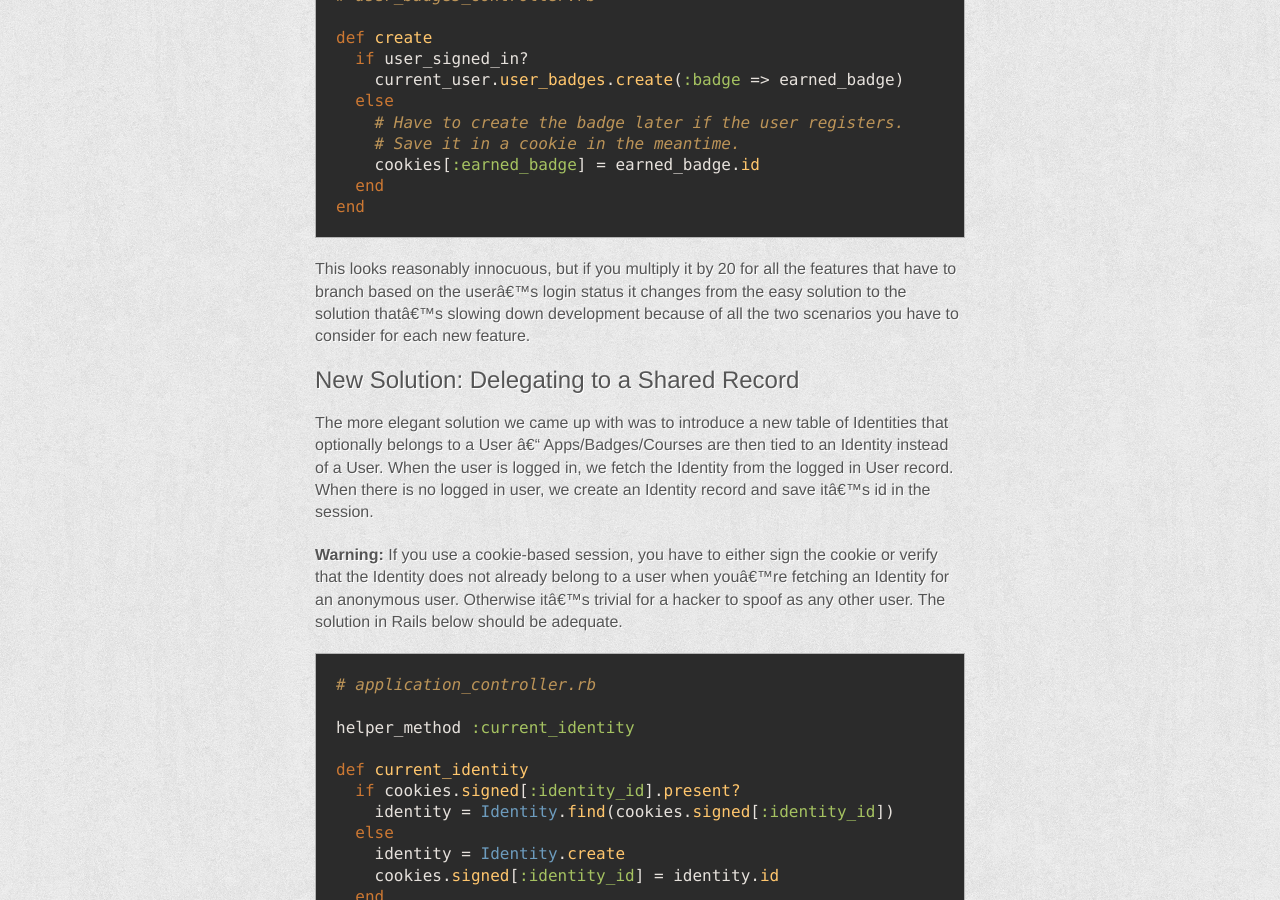
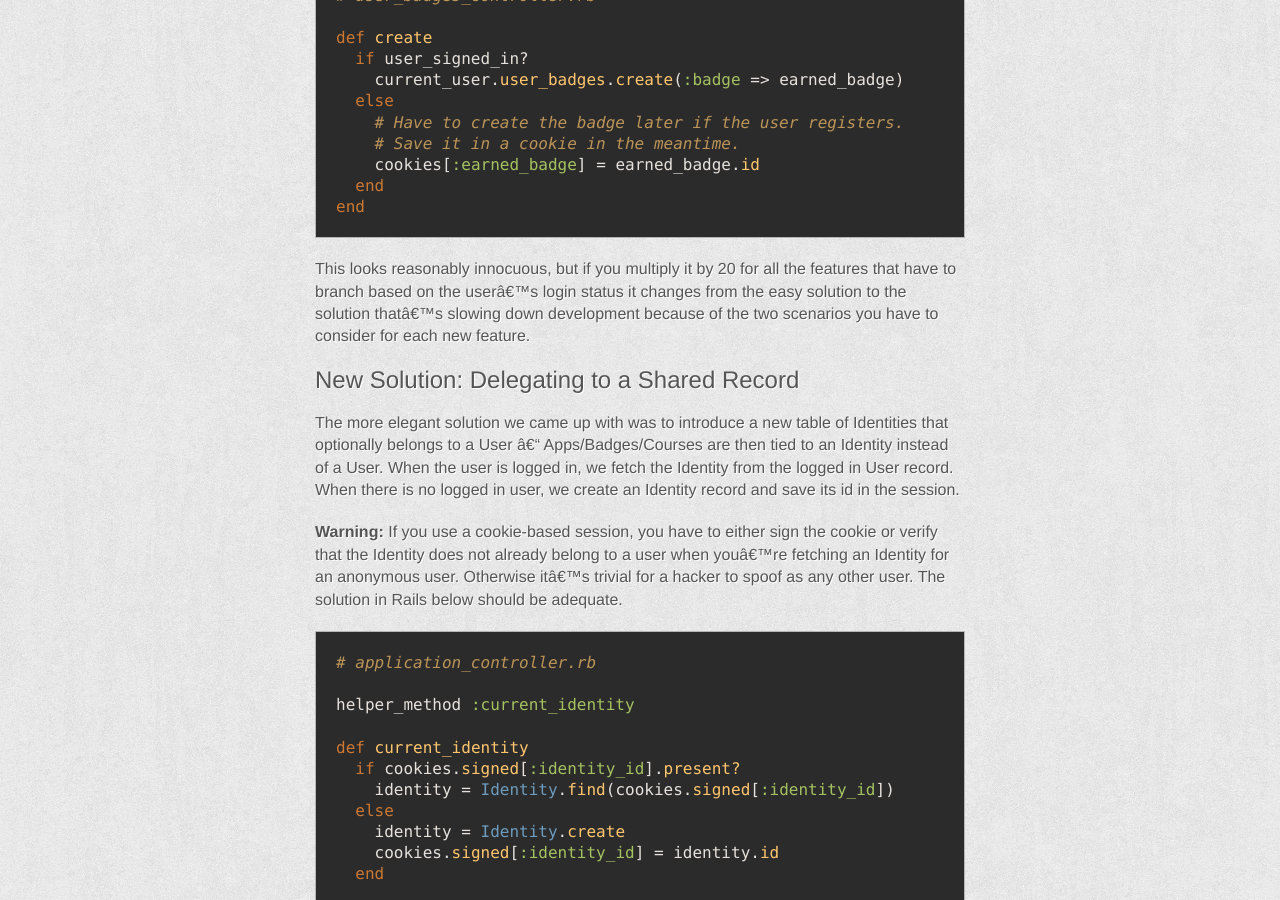
Before and after one commit to choxi/choxi.github.com, a Jekyll site: the page built from _posts/2012-1-16-the-anonymous-user-pattern.md, in a window 1280 px wide and 900 px high, scrolled down 1408 px. Built offline with Jekyll 4.4.1, drawn with Linux system fonts in a browser that asks for light colours.

Commit message:
Fix a couple typos

```diff
--- a/_posts/2012-1-16-the-anonymous-user-pattern.md
+++ b/_posts/2012-1-16-the-anonymous-user-pattern.md
@@ -59,7 +59,7 @@ end
 
 This looks reasonably innocuous, but if you multiply it by 20 for all the features that have
 to branch based on the user's login status it changes from the easy solution to the solution
-that's slowing down development because of all the two scenarios you
+that's slowing down development because of the two scenarios you
 have to consider for each new feature.
 
 ## New Solution: Delegating to a Shared Record
@@ -67,7 +67,7 @@ The more elegant solution we came up with was to introduce a new table of
 Identities that optionally belongs to a User -- Apps/Badges/Courses
 are then tied to an Identity instead of a User. When the user is
 logged in, we fetch the Identity from the logged in User record. When there is no
-logged in user, we create an Identity record and save it's id in the
+logged in user, we create an Identity record and save its id in the
 session.
 
 **Warning:** If you use a cookie-based session, you have to either sign
```
